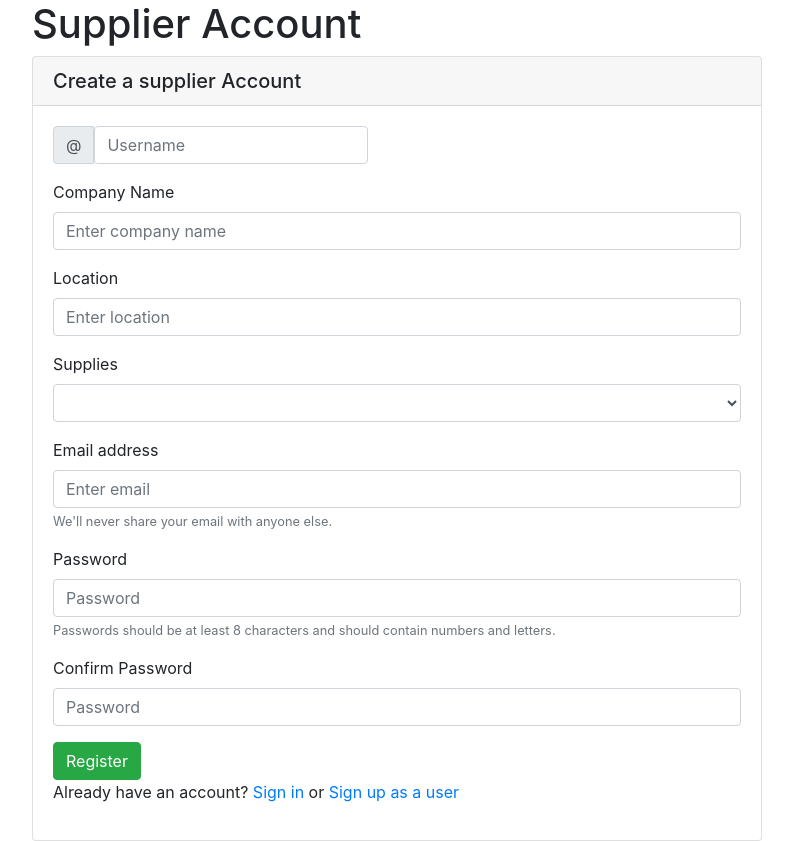
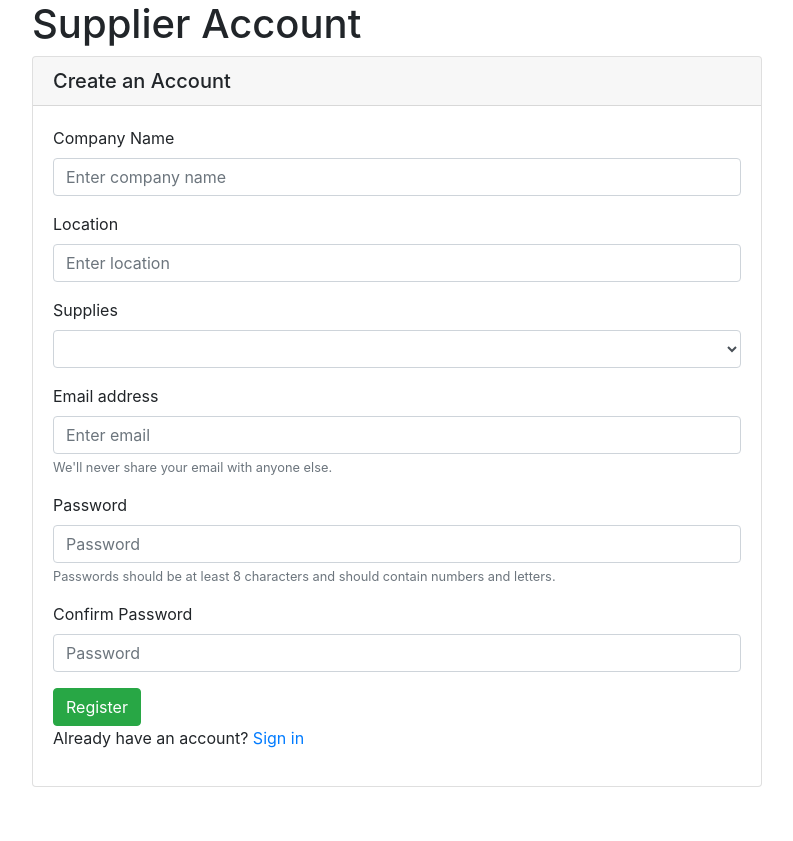
Before and after one commit to ConsTructionGang/FrontEnd, an Angular app: page /supplieraccount in a window 1280 px wide. Shown: the whole page, without its empty margins (53-846 px from the left). After the commit the page ends 800 px from the top, so only its background shows below. Built offline with nearby package versions, Linux system fonts and the light colour scheme.

Commit message:
new account

```diff
--- a/src/app/accounts/createsupplieraccount/createsupplieraccount.component.html
+++ b/src/app/accounts/createsupplieraccount/createsupplieraccount.component.html
@@ -3,16 +3,9 @@
   <div class="row">
     <div class="col-md-8">
       <div class="card">
-        <h5 class="card-header">Create a supplier Account</h5>
+        <h5 class="card-header">Create an Account</h5>
         <div class="card-body">
           <form name="supplierForm">
-            <div class="input-group mb-3">
-              <div class="input-group-prepend">
-                <span class="input-group-text" required id="basic-addon1">@</span>
-                <input type="text" class="form-control" placeholder="Username" aria-label="Username" aria-describedby="basic-addon1" [(ngModel)]="userAccount.username"
-                  name="userfield" required>
-              </div>
-            </div>
             <div class="form-group">
               <label for="inputCompanyName">Company Name</label>
               <input class="form-control" required id="inputCompanyName" placeholder="Enter company name" [(ngModel)]="userAccount.companyname"
@@ -53,8 +46,7 @@
 
             <button type="submit" class="btn btn-success">Register</button>
             <p> Already have an account?
-                <a routerLink="/login">Sign in</a> or
-                <a routerLink="/useraccount">Sign up as a user</a>
+                <a routerLink="/login">Sign in</a>
 	        	</p>
           </form>
         </div>
--- a/src/app/accounts/createuseraccount/createuseraccount.component.html
+++ b/src/app/accounts/createuseraccount/createuseraccount.component.html
@@ -3,7 +3,7 @@
   <div class="row">
     <div class="col-md-8">
       <div class="card">
-        <h5 class="card-header">Create a user account</h5>
+        <h5 class="card-header">Create an Account</h5>
         <div class="card-body">
           <form>
             <div class="form-group">
@@ -15,12 +15,11 @@
               <input type="email" class="form-control" required id="userEmail" aria-describedby="emailHelp" placeholder="Enter email" [(ngModel)]="userAccount.email" name="emailfield">
               <small id="emailHelp" class="form-text text-muted">We'll never share your email with anyone else.</small>
             </div>
-            <div class="input-group mb-3">
-              <div class="input-group-prepend">
-                <span class="input-group-text" required id="basic-addon1">@</span>
-                <input type="text" class="form-control" placeholder="Username" aria-label="Username" aria-describedby="basic-addon1" [(ngModel)]="userAccount.username" name="usernamefield">
-              </div>
-            </div>
+          <form>
+            <input type="radio" name="user" value="user" checked> User
+            <input type="radio" name="user" value="supplier"> Supplier
+
+          </form>
             <div class="form-group">
               <label for="inputPassword">Password</label>
               <input name="passwordfield" ng-model="passwordfield" type="password" class="form-control" id="inputPassword" aria-describedby="passwordHelp"
@@ -37,8 +36,7 @@
 
             <button type="submit" class="btn btn-success">Register</button>
             <p> Already have an account?
-              <a routerLink="/login">Sign in</a> or
-              <a routerLink="/supplieraccount">Sign up as a Supplier Company</a>
+              <a routerLink="/login">Sign in</a>
             </p>
           </form>
         </div>
--- a/src/app/accounts/login/login.component.html
+++ b/src/app/accounts/login/login.component.html
@@ -7,7 +7,7 @@
         <div class= "card-body">
 	        <form>
 	            <div class="form-group">
-                <label for="username">Username or Email</label>
+                <label for="username">Email</label>
                 <input name="loginusername" type="text" class="form-control" required id="username" aria-describedby="emailHelp" placeholder="Username or Email" [(ngModel)]="account.username">
 	            </div>
 	            <div class="form-group">
@@ -21,8 +21,7 @@
 	            <a href="#forgotPassword">Forgot Password</a>
 	            <br>
 	            <p> Don't have an account?
-	            	<a routerLink="/useraccount">Sign up as a user</a> or
-								<a routerLink="/supplieraccount">Sign up as a Supplier Company</a>
+	            	<a routerLink="/useraccount">Sign up</a>
 	        	</p>
 	        </form>
 	    </div>
```
